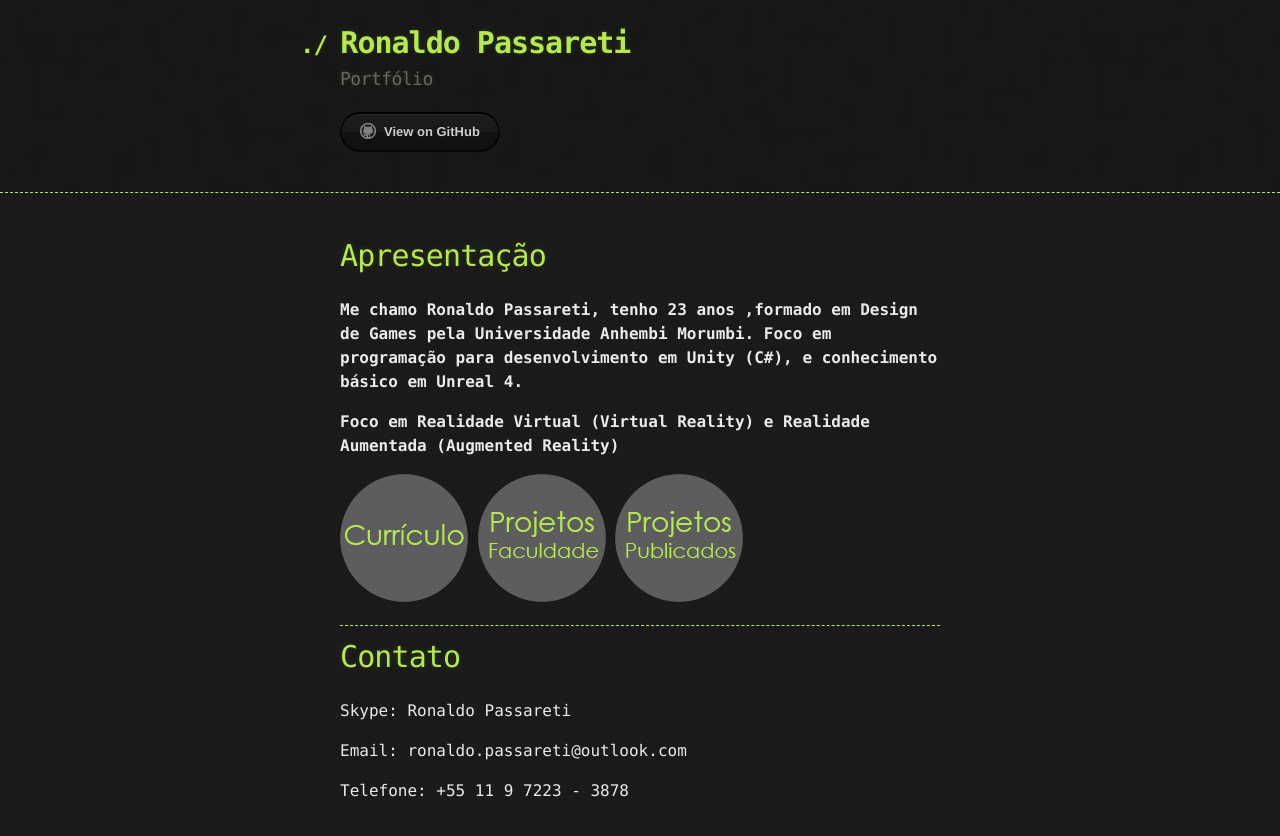
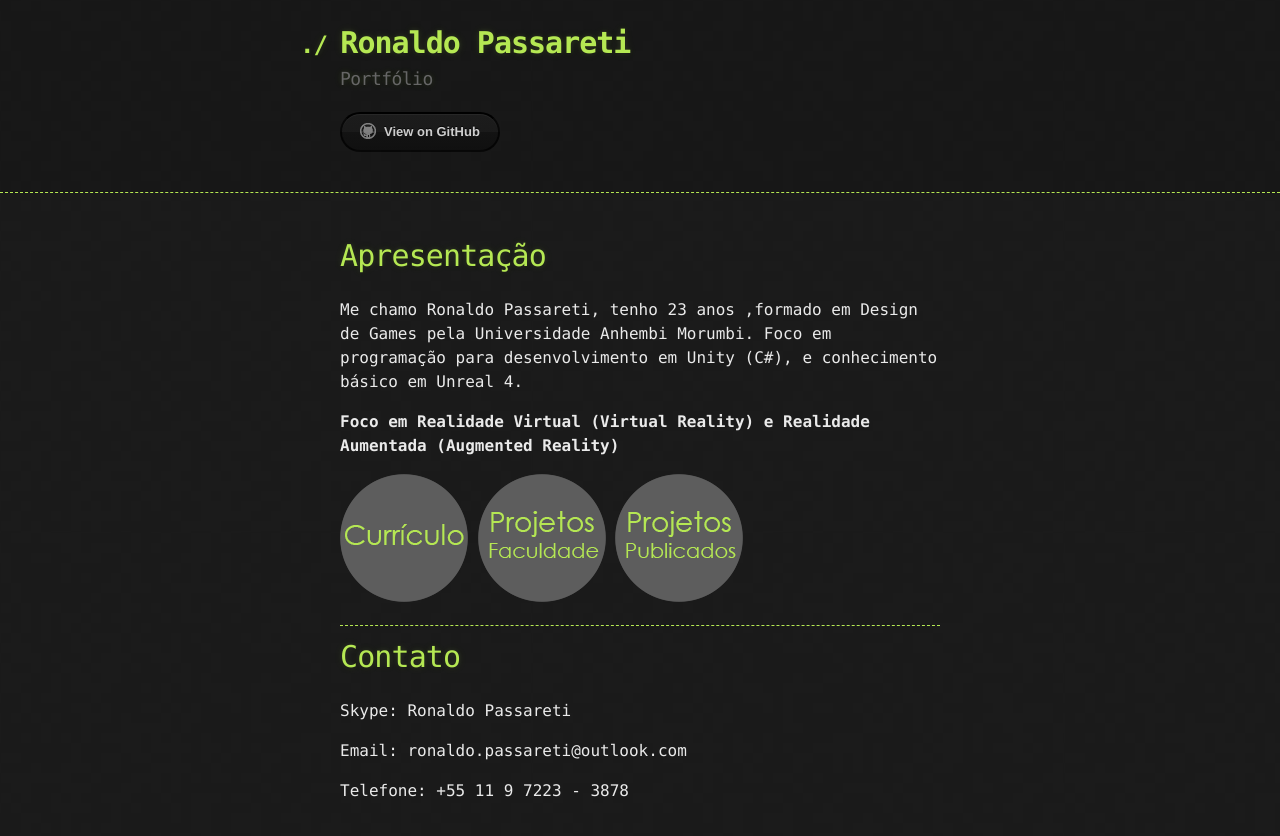
Before and after one commit to rpassareti/rpassareti.github.io, a Jekyll site: the page built from index.md, in a window 1280 px wide. Shown: the top 836 px of the page. Built offline with Jekyll 4.4.1, drawn with Linux system fonts in a browser that asks for light colours; our own code applies the rules of GitHub Pages for plain Markdown files.

```diff
--- a/index.md
+++ b/index.md
@@ -1,6 +1,6 @@
 # [](#header-1)Apresentação
 
-**Me chamo Ronaldo Passareti, tenho 23 anos ,formado em Design de Games pela Universidade Anhembi Morumbi. Foco em programação para desenvolvimento em Unity (C#), e conhecimento básico em Unreal 4.**
+Me chamo Ronaldo Passareti, tenho 23 anos ,formado em Design de Games pela Universidade Anhembi Morumbi. Foco em programação para desenvolvimento em Unity (C#), e conhecimento básico em Unreal 4.
 
 **Foco em Realidade Virtual (Virtual Reality) e Realidade Aumentada (Augmented Reality)**
 
```
